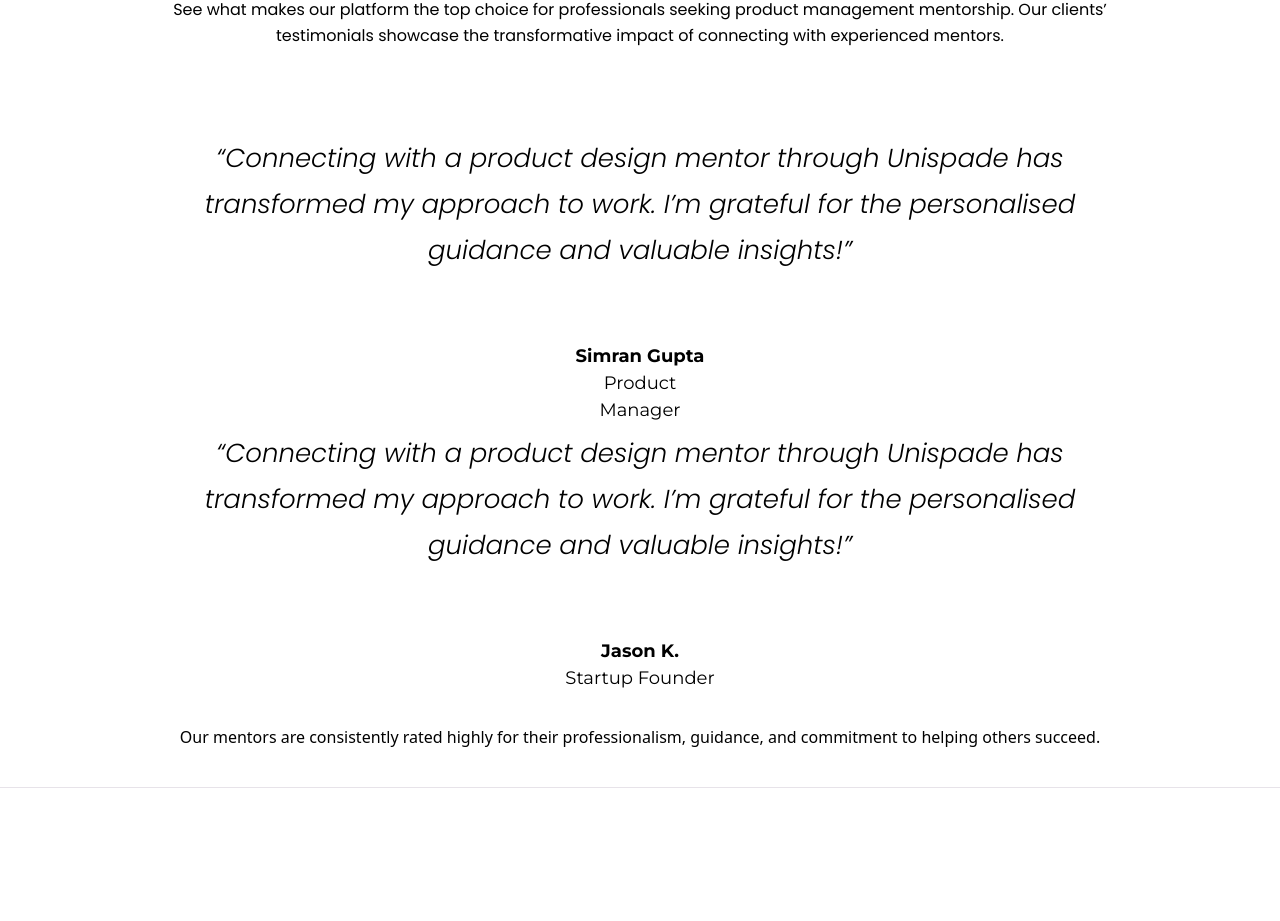
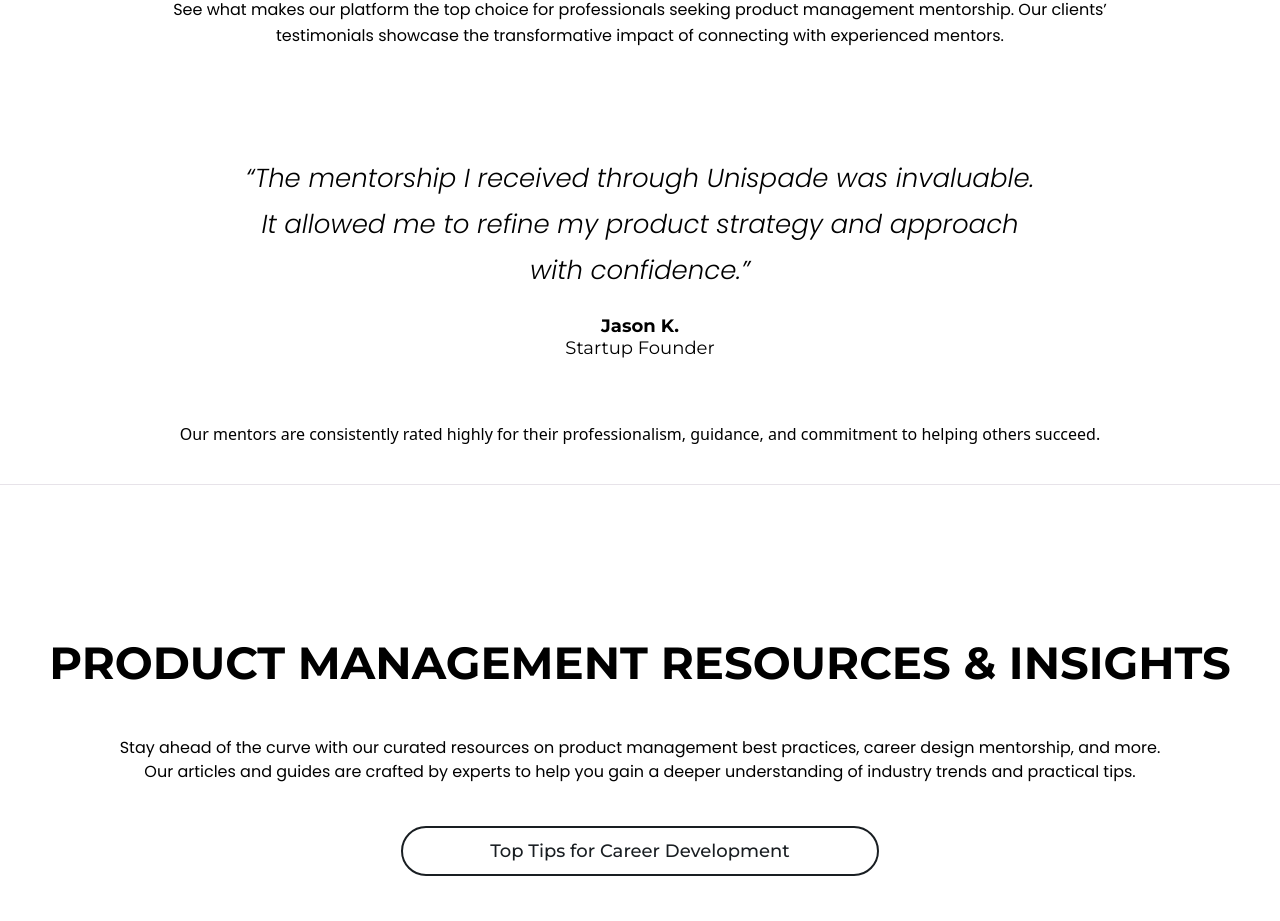
Before and after one commit to Mohitjangra001/unispade2, a React (Create React App) app: page / in a window 1280 px wide. Shown: the part 4798-5719 px from the top of the page. Built offline with nearby package versions, Linux system fonts and the light colour scheme.

Commit message:
Testimonial carousel

```diff
--- a/package.json
+++ b/package.json
@@ -5,9 +5,13 @@
   "dependencies": {
     "@react-icons/all-files": "^4.1.0",
     "react": "^18.2.0",
+    "react-alice-carousel": "^2.9.1",
     "react-dom": "^18.2.0",
     "react-icons": "^5.3.0",
     "react-scripts": "5.0.1",
+    "react-slick": "^0.30.2",
+    "slick-carousel": "^1.8.1",
+    "swiper": "^11.1.14",
     "web-vitals": "^2.1.4"
   },
   "repository": {
--- a/src/ClientTestimonial.js.js
+++ b/src/ClientTestimonial.js.js
@@ -1,7 +1,40 @@
 import React from "react";
+import AliceCarousel from "react-alice-carousel";
+import "react-alice-carousel/lib/alice-carousel.css";
 import "./ClientTestimonials.css";
 
 function ClientTestimonials() {
+  const testimonials = [
+    {
+      quote:
+        "Connecting with a product design mentor through Unispade has transformed my approach to work. I’m grateful for the personalised guidance and valuable insights!",
+      name: "Simran Gupta",
+      role: "Product Manager",
+    },
+    {
+      quote:
+        "The mentorship I received through Unispade was invaluable. It allowed me to refine my product strategy and approach with confidence.",
+      name: "Jason K.",
+      role: "Startup Founder",
+    },
+    {
+      quote:
+        "Unispade connected me with a mentor who provided insights tailored to my career goals. I highly recommend it!",
+      name: "Emily R.",
+      role: "Product Designer",
+    },
+  ];
+
+  const items = testimonials.map((testimonial, index) => (
+    <div className="testimonial-slide" key={index}>
+      <p className="testimonials-quote">“{testimonial.quote}”</p>
+      <div className="profile-details">
+        <div className="profile-name">{testimonial.name}</div>
+        <div className="profile-role">{testimonial.role}</div>
+      </div>
+    </div>
+  ));
+
   return (
     <div className="testimonials-container">
       <div className="testimonials-title">What Our Clients Say</div>
@@ -10,24 +43,17 @@
         product management mentorship. Our clients’ testimonials showcase the
         transformative impact of connecting with experienced mentors.
       </p>
-      <p className="testimonials-quote">
-        “Connecting with a product design mentor through Unispade has
-        transformed my approach to work. I’m grateful for the personalised
-        guidance and valuable insights!”
-      </p>
-      <div className="profile-details">
-        <div className="profile-name">Simran Gupta</div>
-        <div className="profile-role">Product Manager</div>
-      </div>
 
-      <p className="testimonials-quote">
-        “Connecting with a product design mentor through Unispade has
-        transformed my approach to work. I’m grateful for the personalised
-        guidance and valuable insights!”
-      </p>
-      <div className="profile-details">
-        <div className="profile-name">Jason K.</div>
-        <div className="profile-role">Startup Founder</div>
+      <div className="testimonials-carousel">
+      <AliceCarousel
+        items={items}
+        autoPlay
+        autoPlayInterval={4000}
+        infinite
+        animationDuration={800}
+        disableButtonsControls
+        disableDotsControls
+      />
       </div>
 
       <div className="testimonials-footer">
--- a/src/ClientTestimonials.css
+++ b/src/ClientTestimonials.css
@@ -6,7 +6,21 @@
   align-items: center;
   margin-bottom: 5rem;
   border-bottom: 1px solid #E7E3E9;
+  width: 100%;
+  overflow: visible;
 
+}
+
+.testimonials-carousel{
+  width: 65%;
+  height: auto;
+  margin: auto;
+}
+
+.testimonial-slide {
+  border-radius: 10px;
+  padding: 20px;
+  height: fit-content;
 }
 
 .testimonials-title {
@@ -32,7 +46,7 @@
 }
 
 .testimonials-quote {
-  width: 972px;
+  width: 100%;
   height: 150px;
   font-family: 'Poppins', sans-serif;
   font-weight: 300;
@@ -44,7 +58,7 @@
 }
 
 .profile-details {
-  width: 152px;
+  width: 100%;
   height: 39px;
   text-align: center;
 }
@@ -72,7 +86,6 @@
   margin-bottom: 2rem;
 }
 
-/* Media Query for Small Screens */
 @media (max-width: 768px) {
   .testimonials-title {
     font-size: 24px;
```
Also changed, not shown: 1 other file (tests, documents, lock files or other folders).
